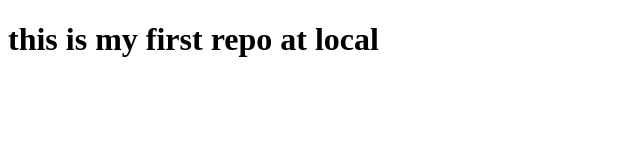
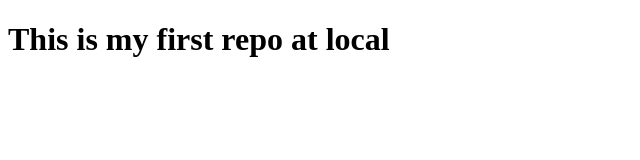
Before and after one commit to FarzanaIqbal804/Dashboard, a plain HTML site: page index.html in a window 1280 px wide. Shown: the whole page, without its empty margins (0-640 px from the left). Drawn offline with Linux system fonts and the light colour scheme.

Commit message:
Update index.html
this is my first page

```diff
--- a/index.html
+++ b/index.html
@@ -6,6 +6,6 @@
     <title>Document</title>
 </head>
 <body>
-    <h1>this is my first repo at local</h1>
+    <h1>This is my first repo at local</h1>
 </body>
 </html>
```
